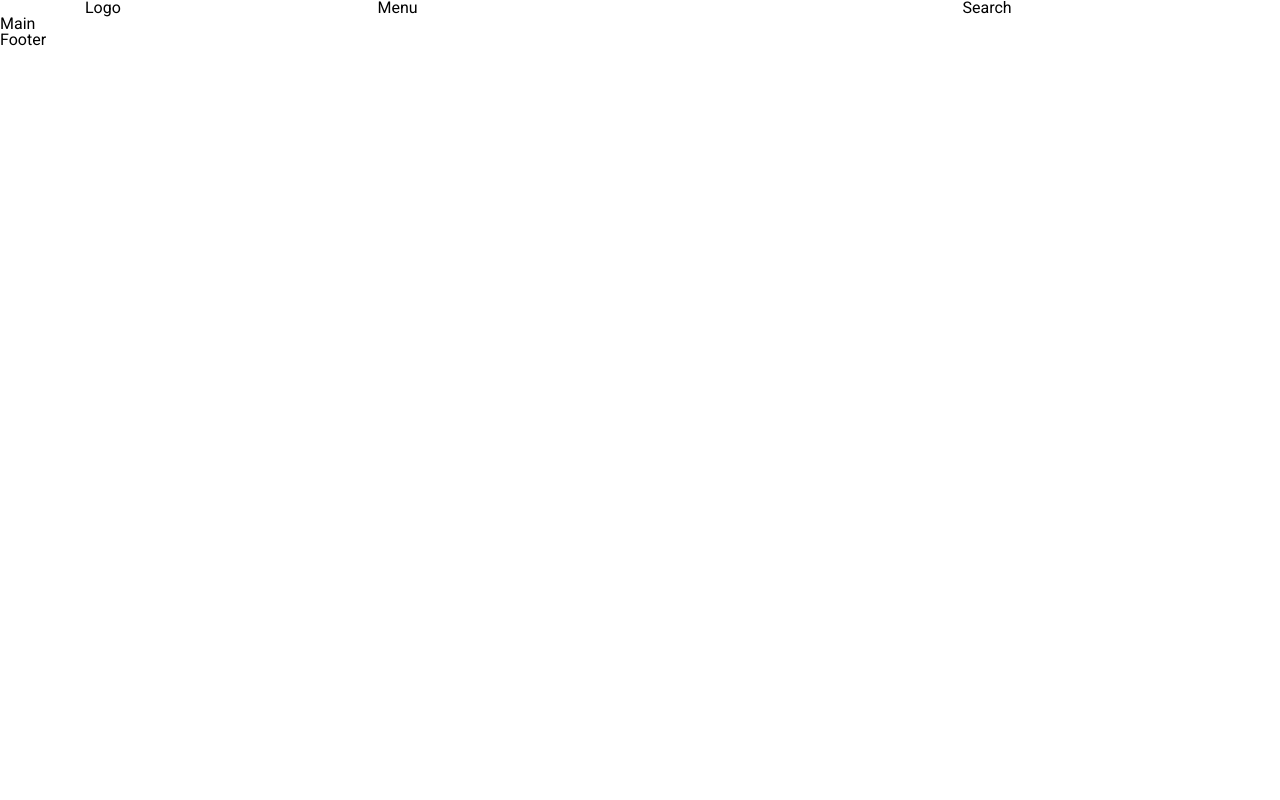
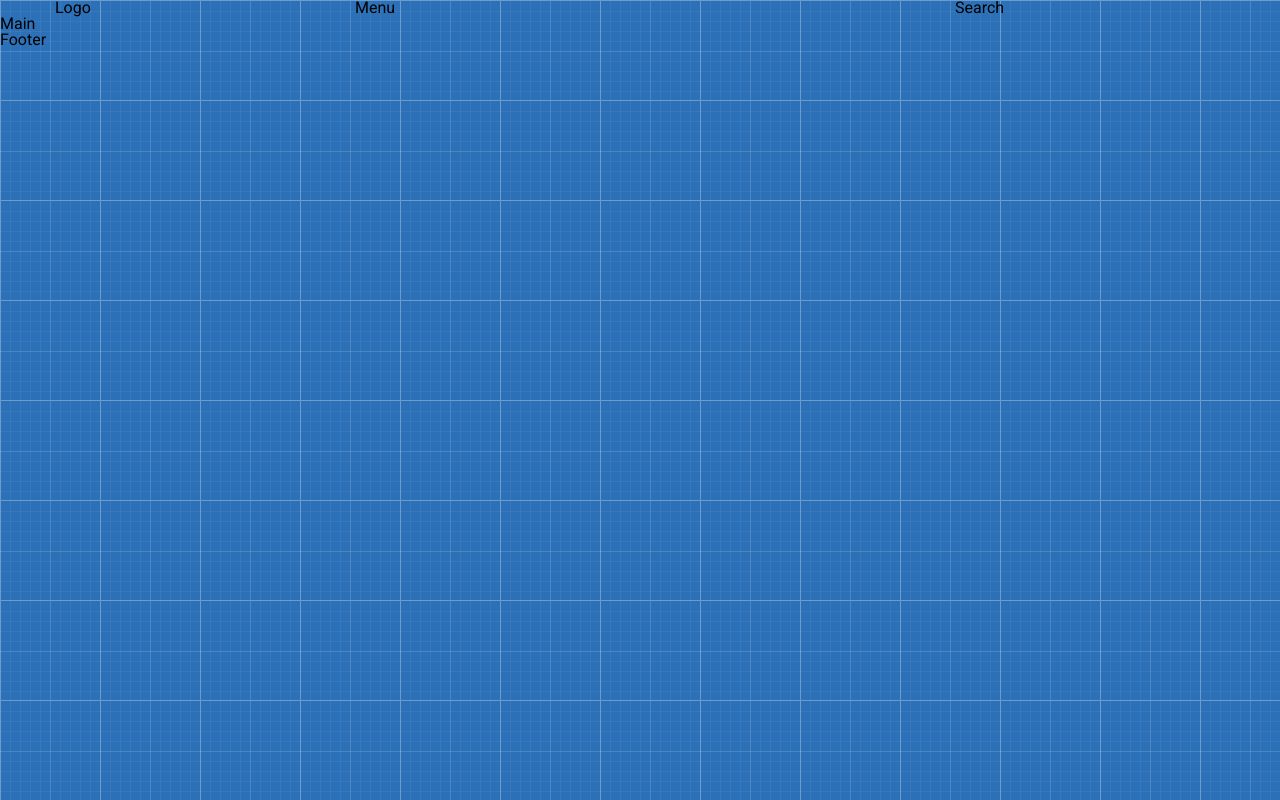
Before and after one commit to lanaKar/shop-project, a plain HTML site: page index.html in a window 1280 px wide. Drawn offline with Linux system fonts and the light colour scheme.

Commit message:
added bgcolor

```diff
--- a/style.css
+++ b/style.css
@@ -3,6 +3,7 @@
 }
 body {
     font-family: 'Roboto', sans-serif;
+    background-image: url(images/patt.png);
 }
 .container {
     width: 1200px;
@@ -16,12 +17,13 @@ body {
     display: block;
 }
 .row {
-    margin-left: 15px;
+    margin-left: -15px;
     margin-right: -15px;
 }
 [class*="col-"] {
     float: left;
-    padding: 0 15px;
+    padding-left: 15px;
+    padding-right: 15px;
 }
 .col-md-3 {
     width: 25%;
@@ -29,3 +31,7 @@ body {
 .col-md-6 {
     width: 50%;
 }
+.header {
+    padding: 25px 0;
+    background-color: rgba(255, 255, 255, 0.75);
+}
```
Also changed, not shown: images/icon (1).png (added), images/icon (3).png (added), images/patt.png (added), 1 other file.
